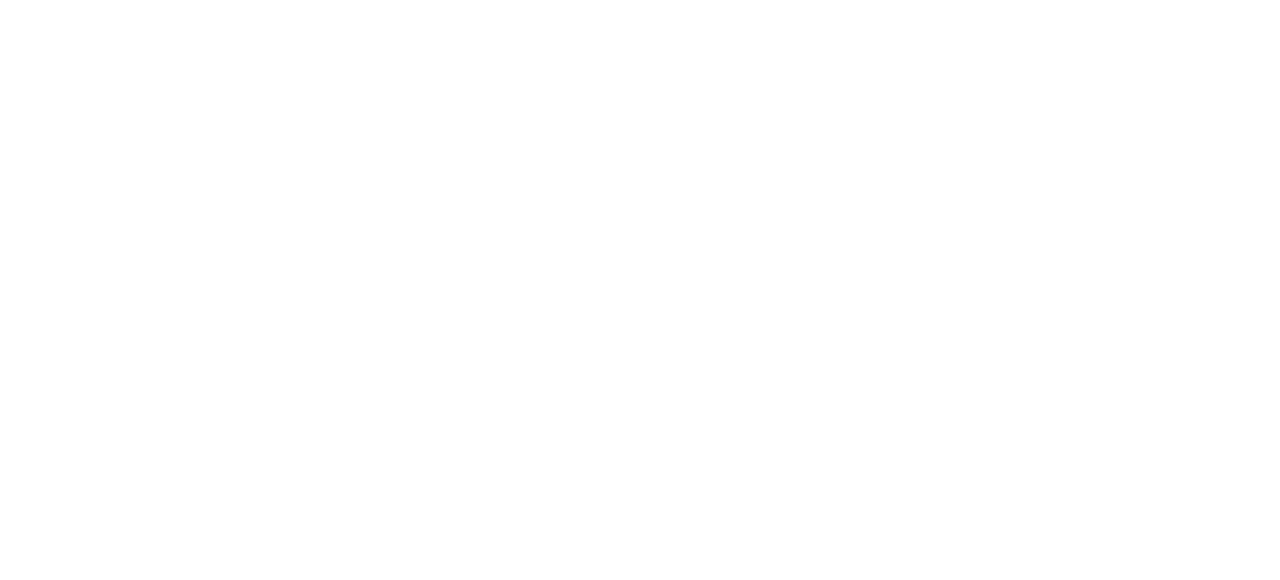
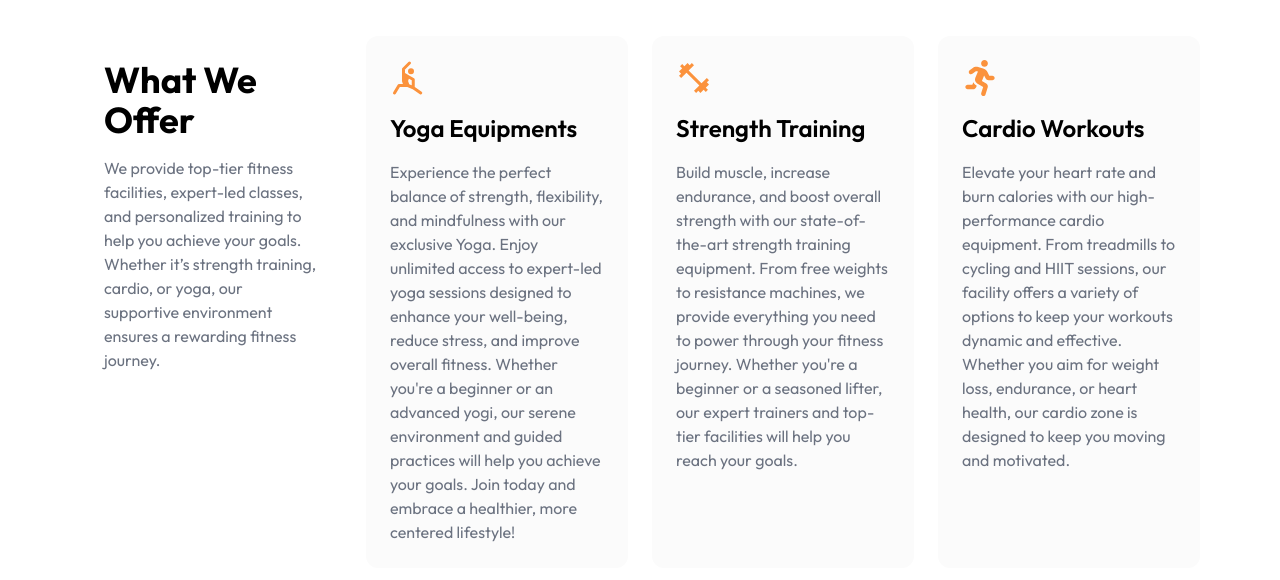
Before and after one commit to Semilore317/gym-website, a React (Vite) app: page / in a window 1280 px wide. Shown: the part 818-1398 px from the top of the page. Before the commit the page ends 800 px from the top, so only its background shows below. Built offline with nearby package versions, Linux system fonts and the light colour scheme.

Commit message:
...progress

```diff
--- a/src/components/Equipment/Equipment.jsx
+++ b/src/components/Equipment/Equipment.jsx
@@ -2,6 +2,7 @@
 import { GrYoga } from 'react-icons/gr';
 import { MdFitnessCenter } from "react-icons/md";
 import { FaRunning } from 'react-icons/fa';
+//import motion from 'framer-motion';
 
 const EquipmentData = [
     {
@@ -31,8 +32,27 @@
 const Equipment = () => {
     return(
         <div>
-            <div className="container">
-
+            <div className="container py-24">
+                <div className="grid grid-cols-1 sm:grid-cols-2 md:grid-cols-4 gap-6 font-outfit">
+                    <div className="space-y-4 p-6">
+                        <h1 className="text-3xl md:text-4xl font-bold">What We Offer</h1>
+                        <p className="text-gray-500">
+                            We provide top-tier fitness facilities, expert-led classes, and personalized training to help you achieve your goals. Whether it’s strength training, cardio, or yoga, our supportive environment ensures a rewarding fitness journey.
+                        </p>
+                    </div>
+                    {/*map data to the cards*/}
+                    {
+                        EquipmentData.map((item) =>{
+                            return (
+                                <div className="space-y-4 p-6 bg-[#fbfbfb] hover:bg-white rounded-xl hover:shadow">
+                                    <div className="text-4xl text-secondary">{item.icon}</div>
+                                    <p className="text-2xl font-semibold">{item.title}</p>
+                                    <p className="text-gray-500">{item.desc}</p>
+                                </div>
+                            )
+                        })
+                    }
+                </div>
             </div>
         </div>
     )
```
